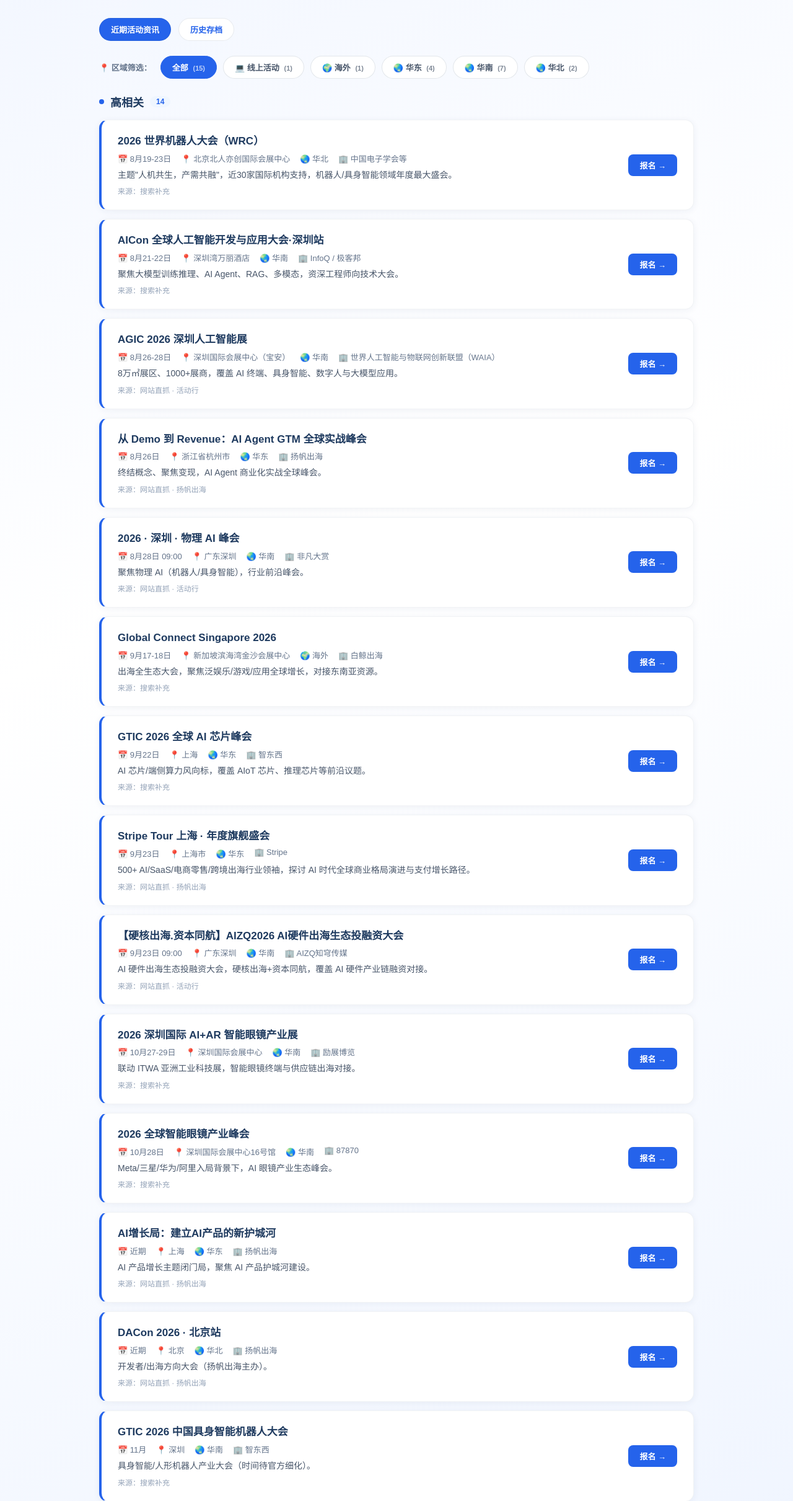
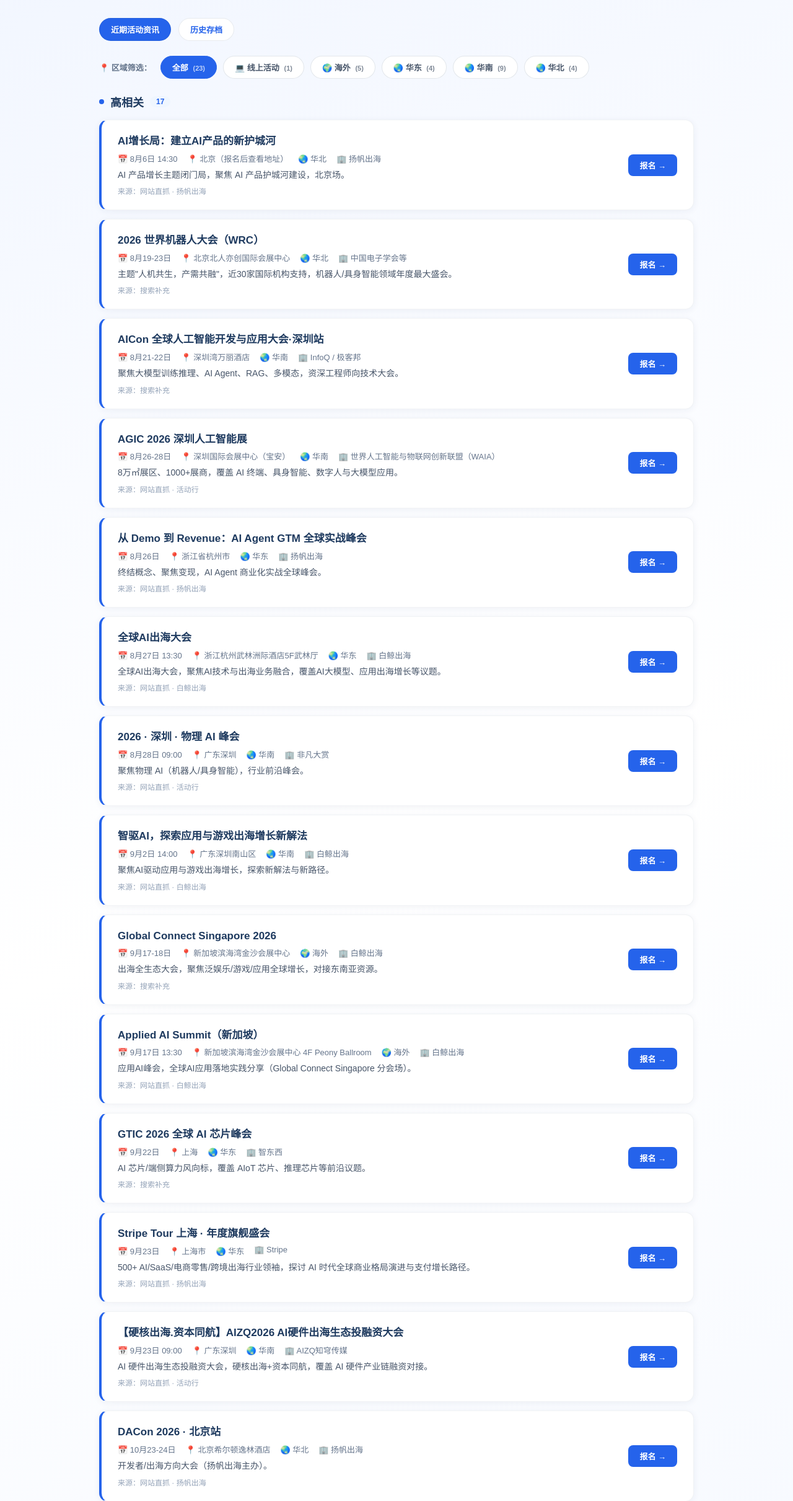
Before and after one commit to shawnTse19/zegoevents, a plain HTML site: page index.html in a window 1280 px wide. Shown: the part 324-2745 px from the top of the page at 62% size. Drawn offline with Linux system fonts and the light colour scheme.

Commit message:
更新活动数据

```diff
--- a/index.html
+++ b/index.html
@@ -59,11 +59,11 @@
   <div class="header">
     <span class="tag">📡 每日监控 · 每日10点更新</span>
     <h1>行业活动资讯速递</h1>
-    <div class="sub">近期活动 · 聚焦 AI 硬件 / 泛娱乐社交 / 音视频 / 人工智能 · 更新于 2026-08-04 16:16</div>
+    <div class="sub">近期活动 · 聚焦 AI 硬件 / 泛娱乐社交 / 音视频 / 人工智能 · 更新于 2026-08-05 10:08</div>
     <div class="stats">
-      <div class="stat"><b>15</b><span>近期活动</span></div>
-      <div class="stat"><b>14</b><span>高相关</span></div>
-      <div class="stat"><b>1</b><span>中相关</span></div>
+      <div class="stat"><b>23</b><span>近期活动</span></div>
+      <div class="stat"><b>17</b><span>高相关</span></div>
+      <div class="stat"><b>6</b><span>中相关</span></div>
       <div class="stat"><b>0</b><span>已归档</span></div>
     </div>
   </div>
@@ -75,11 +75,21 @@
 
   <div class="filter-bar">
     <span class="label">📍 区域筛选：</span>
-    <button class="filter-btn active" data-region="all" onclick="filterRegion('all', this)">全部 <span class="n">(15)</span></button>
-    <button class="filter-btn" data-region="online" onclick="filterRegion('online', this)">💻 线上活动 <span class="n">(1)</span></button><button class="filter-btn" data-region="overseas" onclick="filterRegion('overseas', this)">🌍 海外 <span class="n">(1)</span></button><button class="filter-btn" data-region="east" onclick="filterRegion('east', this)">🌏 华东 <span class="n">(4)</span></button><button class="filter-btn" data-region="south" onclick="filterRegion('south', this)">🌏 华南 <span class="n">(7)</span></button><button class="filter-btn" data-region="north" onclick="filterRegion('north', this)">🌏 华北 <span class="n">(2)</span></button>
+    <button class="filter-btn active" data-region="all" onclick="filterRegion('all', this)">全部 <span class="n">(23)</span></button>
+    <button class="filter-btn" data-region="online" onclick="filterRegion('online', this)">💻 线上活动 <span class="n">(1)</span></button><button class="filter-btn" data-region="overseas" onclick="filterRegion('overseas', this)">🌍 海外 <span class="n">(5)</span></button><button class="filter-btn" data-region="east" onclick="filterRegion('east', this)">🌏 华东 <span class="n">(4)</span></button><button class="filter-btn" data-region="south" onclick="filterRegion('south', this)">🌏 华南 <span class="n">(9)</span></button><button class="filter-btn" data-region="north" onclick="filterRegion('north', this)">🌏 华北 <span class="n">(4)</span></button>
   </div>
 
-  <div class="section"><div class="section-title"><span class="dot high"></span> 高相关 <span class="count">14</span></div><div class="card high" data-region="north">
+  <div class="section"><div class="section-title"><span class="dot high"></span> 高相关 <span class="count">17</span></div><div class="card high" data-region="north">
+  <div class="info">
+    <h3>AI增长局：建立AI产品的新护城河</h3>
+    <div class="meta"><span>📅 8月6日 14:30</span><span>📍 北京（报名后查看地址）</span><span>🌏 华北</span><span>🏢 扬帆出海</span></div>
+    <div class="desc">AI 产品增长主题闭门局，聚焦 AI 产品护城河建设，北京场。</div>
+    <div class="src">来源：网站直抓 · 扬帆出海</div>
+  </div>
+  <a class="link high" href="https://www.yfchuhai.com/activity/10222473.html" target="_blank">报名 →</a>
+</div>
+
+<div class="card high" data-region="north">
   <div class="info">
     <h3>2026 世界机器人大会（WRC）</h3>
     <div class="meta"><span>📅 8月19-23日</span><span>📍 北京北人亦创国际会展中心</span><span>🌏 华北</span><span>🏢 中国电子学会等</span></div>
@@ -119,6 +129,16 @@
   <a class="link high" href="https://www.yfchuhai.com/activity/10222444.html" target="_blank">报名 →</a>
 </div>
 
+<div class="card high" data-region="east">
+  <div class="info">
+    <h3>全球AI出海大会</h3>
+    <div class="meta"><span>📅 8月27日 13:30</span><span>📍 浙江杭州武林洲际酒店5F武林厅</span><span>🌏 华东</span><span>🏢 白鲸出海</span></div>
+    <div class="desc">全球AI出海大会，聚焦AI技术与出海业务融合，覆盖AI大模型、应用出海增长等议题。</div>
+    <div class="src">来源：网站直抓 · 白鲸出海</div>
+  </div>
+  <a class="link high" href="https://www.baijing.cn/activity/2338" target="_blank">报名 →</a>
+</div>
+
 <div class="card high" data-region="south">
   <div class="info">
     <h3>2026 · 深圳 · 物理 AI 峰会</h3>
@@ -129,6 +149,16 @@
   <a class="link high" href="https://www.huodongxing.com/event/1871787088100" target="_blank">报名 →</a>
 </div>
 
+<div class="card high" data-region="south">
+  <div class="info">
+    <h3>智驱AI，探索应用与游戏出海增长新解法</h3>
+    <div class="meta"><span>📅 9月2日 14:00</span><span>📍 广东深圳南山区</span><span>🌏 华南</span><span>🏢 白鲸出海</span></div>
+    <div class="desc">聚焦AI驱动应用与游戏出海增长，探索新解法与新路径。</div>
+    <div class="src">来源：网站直抓 · 白鲸出海</div>
+  </div>
+  <a class="link high" href="https://www.baijing.cn/activity/2352" target="_blank">报名 →</a>
+</div>
+
 <div class="card high" data-region="overseas">
   <div class="info">
     <h3>Global Connect Singapore 2026</h3>
@@ -137,6 +167,16 @@
     <div class="src">来源：搜索补充</div>
   </div>
   <a class="link high" href="https://baijing.cn/ZvyiQ" target="_blank">报名 →</a>
+</div>
+
+<div class="card high" data-region="overseas">
+  <div class="info">
+    <h3>Applied AI Summit（新加坡）</h3>
+    <div class="meta"><span>📅 9月17日 13:30</span><span>📍 新加坡滨海湾金沙会展中心 4F Peony Ballroom</span><span>🌍 海外</span><span>🏢 白鲸出海</span></div>
+    <div class="desc">应用AI峰会，全球AI应用落地实践分享（Global Connect Singapore 分会场）。</div>
+    <div class="src">来源：网站直抓 · 白鲸出海</div>
+  </div>
+  <a class="link high" href="https://www.baijing.cn/activity/2282" target="_blank">报名 →</a>
 </div>
 
 <div class="card high" data-region="east">
@@ -169,6 +209,16 @@
   <a class="link high" href="https://www.huodongxing.com/event/2871610221400" target="_blank">报名 →</a>
 </div>
 
+<div class="card high" data-region="north">
+  <div class="info">
+    <h3>DACon 2026 · 北京站</h3>
+    <div class="meta"><span>📅 10月23-24日</span><span>📍 北京希尔顿逸林酒店</span><span>🌏 华北</span><span>🏢 扬帆出海</span></div>
+    <div class="desc">开发者/出海方向大会（扬帆出海主办）。</div>
+    <div class="src">来源：网站直抓 · 扬帆出海</div>
+  </div>
+  <a class="link high" href="https://www.yfchuhai.com/activity/10222475.html" target="_blank">报名 →</a>
+</div>
+
 <div class="card high" data-region="south">
   <div class="info">
     <h3>2026 深圳国际 AI+AR 智能眼镜产业展</h3>
@@ -189,26 +239,6 @@
   <a class="link high" href="https://www.shifair.com/informationDetails/385118.html" target="_blank">报名 →</a>
 </div>
 
-<div class="card high" data-region="east">
-  <div class="info">
-    <h3>AI增长局：建立AI产品的新护城河</h3>
-    <div class="meta"><span>📅 近期</span><span>📍 上海</span><span>🌏 华东</span><span>🏢 扬帆出海</span></div>
-    <div class="desc">AI 产品增长主题闭门局，聚焦 AI 产品护城河建设。</div>
-    <div class="src">来源：网站直抓 · 扬帆出海</div>
-  </div>
-  <a class="link high" href="https://www.yfchuhai.com/activity/10222473.html" target="_blank">报名 →</a>
-</div>
-
-<div class="card high" data-region="north">
-  <div class="info">
-    <h3>DACon 2026 · 北京站</h3>
-    <div class="meta"><span>📅 近期</span><span>📍 北京</span><span>🌏 华北</span><span>🏢 扬帆出海</span></div>
-    <div class="desc">开发者/出海方向大会（扬帆出海主办）。</div>
-    <div class="src">来源：网站直抓 · 扬帆出海</div>
-  </div>
-  <a class="link high" href="https://www.yfchuhai.com/activity/10222475.html" target="_blank">报名 →</a>
-</div>
-
 <div class="card high" data-region="south">
   <div class="info">
     <h3>GTIC 2026 中国具身智能机器人大会</h3>
@@ -219,7 +249,7 @@
   <a class="link high" href="https://gtic.zhidx.com" target="_blank">报名 →</a>
 </div>
 </div>
-  <div class="section"><div class="section-title"><span class="dot mid"></span> 中相关 <span class="count">1</span></div><div class="card mid" data-region="online">
+  <div class="section"><div class="section-title"><span class="dot mid"></span> 中相关 <span class="count">6</span></div><div class="card mid" data-region="online">
   <div class="info">
     <h3>Stripe Online：AI、全球支付与亚太机遇</h3>
     <div class="meta"><span>📅 8月12日</span><span>📍 线上</span><span>💻 线上活动</span><span>🏢 白鲸出海 × Stripe</span></div>
@@ -227,6 +257,56 @@
     <div class="src">来源：搜索补充</div>
   </div>
   <a class="link mid" href="https://www.baijing.cn/activity" target="_blank">报名 →</a>
+</div>
+
+<div class="card mid" data-region="north">
+  <div class="info">
+    <h3>AI Apps Link·新兴市场出海Night</h3>
+    <div class="meta"><span>📅 8月13日 17:00</span><span>📍 北京东城区</span><span>🌏 华北</span><span>🏢 白鲸出海</span></div>
+    <div class="desc">AI 应用出海新兴市场交流之夜，链接出海生态资源。</div>
+    <div class="src">来源：网站直抓 · 白鲸出海</div>
+  </div>
+  <a class="link mid" href="https://www.baijing.cn/activity/2356" target="_blank">报名 →</a>
+</div>
+
+<div class="card mid" data-region="south">
+  <div class="info">
+    <h3>星光城市计划 游戏沙龙专场·长沙站</h3>
+    <div class="meta"><span>📅 8月26日 14:00</span><span>📍 湖南长沙</span><span>🌏 华南</span><span>🏢 白鲸出海</span></div>
+    <div class="desc">游戏行业沙龙，聚焦游戏出海增长与运营，覆盖泛娱乐/游戏社交。</div>
+    <div class="src">来源：网站直抓 · 白鲸出海</div>
+  </div>
+  <a class="link mid" href="https://www.baijing.cn/activity/2329" target="_blank">报名 →</a>
+</div>
+
+<div class="card mid" data-region="overseas">
+  <div class="info">
+    <h3>Global Growth Summit（新加坡）</h3>
+    <div class="meta"><span>📅 9月17日 09:00</span><span>📍 新加坡滨海湾金沙会展中心 4F Peony Ballroom</span><span>🌍 海外</span><span>🏢 白鲸出海</span></div>
+    <div class="desc">全球增长峰会，覆盖游戏/应用/泛娱乐出海增长策略（Global Connect Singapore 主论坛）。</div>
+    <div class="src">来源：网站直抓 · 白鲸出海</div>
+  </div>
+  <a class="link mid" href="https://www.baijing.cn/activity/2281" target="_blank">报名 →</a>
+</div>
+
+<div class="card mid" data-region="overseas">
+  <div class="info">
+    <h3>AI Software Globalisation Summit &amp; Startup Showcase（新加坡）</h3>
+    <div class="meta"><span>📅 9月18日 13:30</span><span>📍 新加坡滨海湾金沙会展中心 4F Peony Ballroom</span><span>🌍 海外</span><span>🏢 白鲸出海</span></div>
+    <div class="desc">AI 软件全球化峰会暨创业展示，聚焦 AI 软件出海与全球化（Global Connect Singapore 分会场）。</div>
+    <div class="src">来源：网站直抓 · 白鲸出海</div>
+  </div>
+  <a class="link mid" href="https://www.baijing.cn/activity/2268" target="_blank">报名 →</a>
+</div>
+
+<div class="card mid" data-region="overseas">
+  <div class="info">
+    <h3>AI Technology Development Summit（新加坡）</h3>
+    <div class="meta"><span>📅 9月18日 09:00</span><span>📍 新加坡滨海湾金沙会展中心 4F Peony Ballroom</span><span>🌍 海外</span><span>🏢 白鲸出海</span></div>
+    <div class="desc">AI 技术发展峰会，覆盖大模型、AI Agent、AI 基础设施等前沿技术（Global Connect Singapore 分会场）。</div>
+    <div class="src">来源：网站直抓 · 白鲸出海</div>
+  </div>
+  <a class="link mid" href="https://www.baijing.cn/activity/2267" target="_blank">报名 →</a>
 </div>
 </div>
 
```
